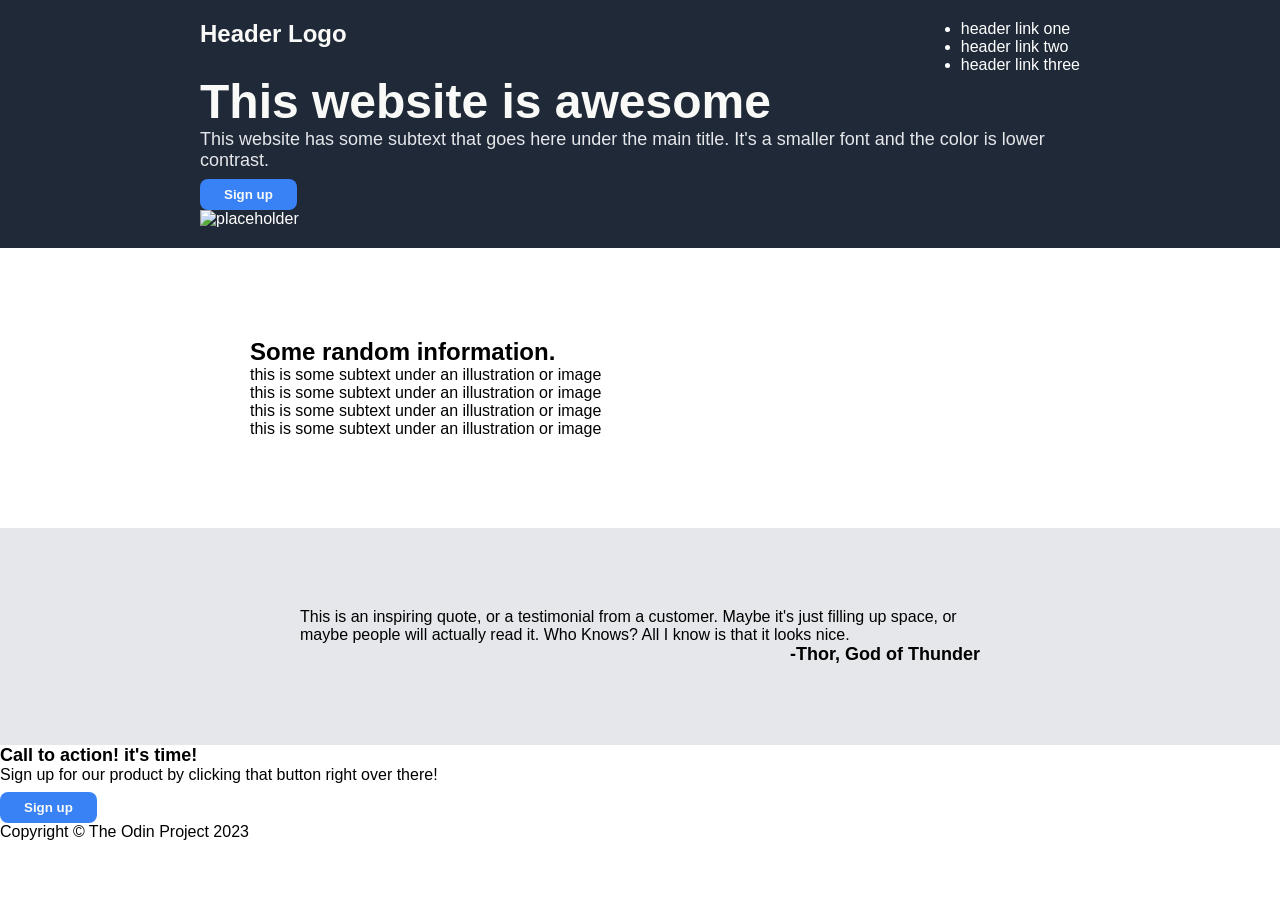
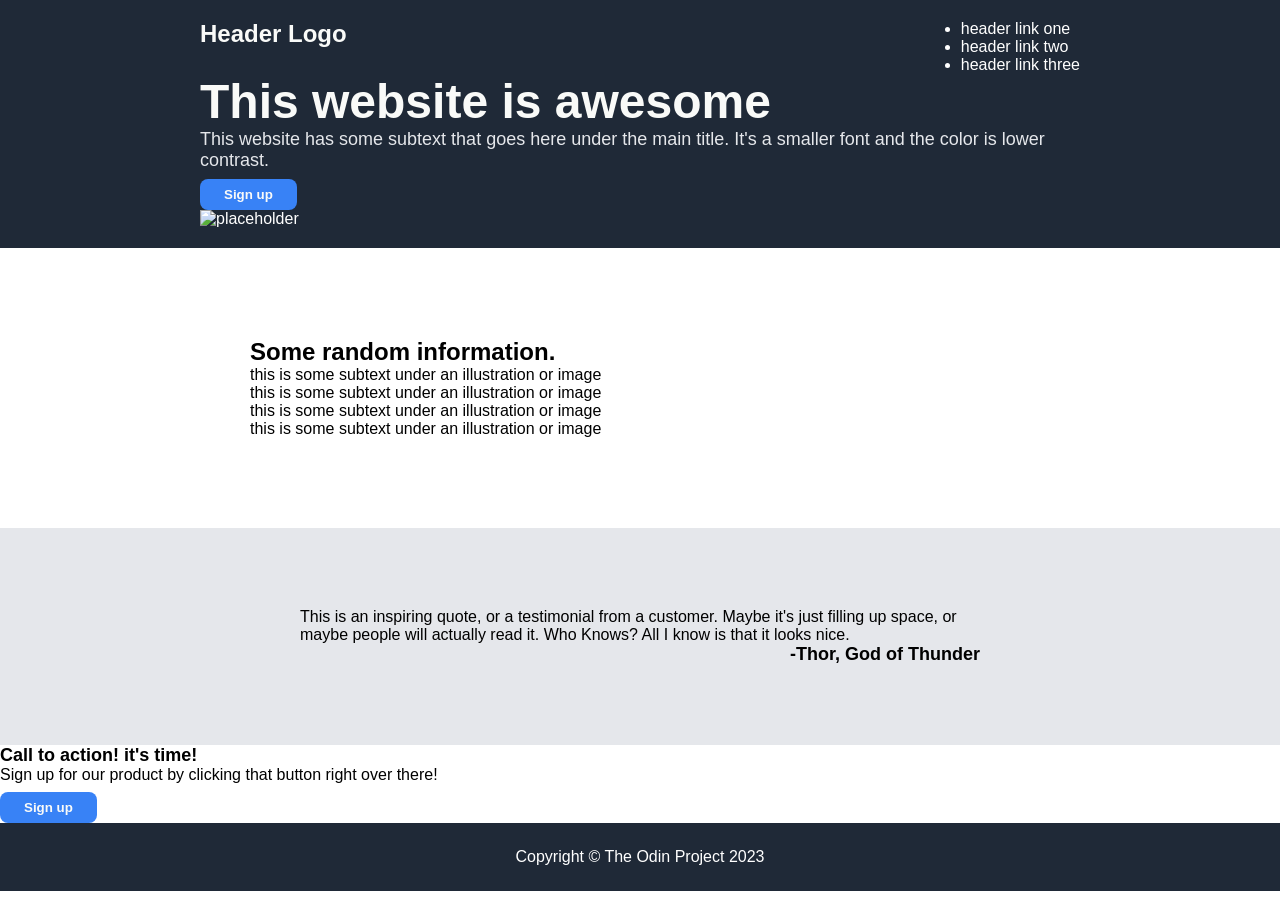

Added footer and styled it

--- a/style.css
+++ b/style.css
@@ -8,7 +8,7 @@ body {
     font-family: sans-serif;
 }
 
-.hero {
+.hero, .footer {
     padding: 20px 200px;
     background-color: #1f2937;
     color: #fff;
@@ -117,6 +117,7 @@ button {
 
 .call-to-action {  
     padding: 20px 200px;
+    margin: 50px 0;
 }
 
 .border {
@@ -138,4 +139,9 @@ button {
     padding: 8px 24px;
     border-radius: 8px;
     margin-top: 8px;
+}
+
+.footer {
+    text-align: center;
+    padding: 25px 0;
 }
